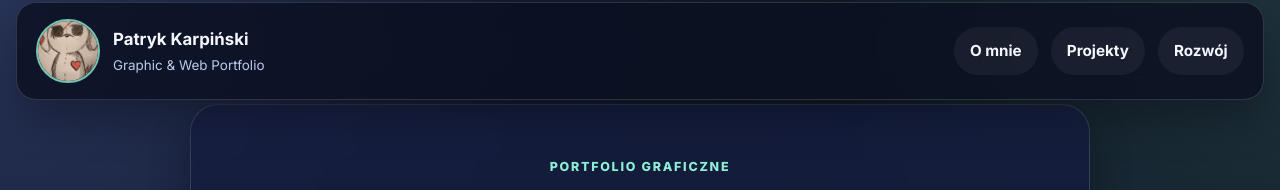
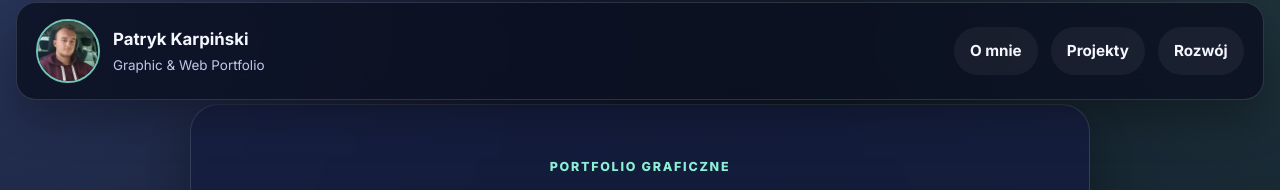
Before and after one commit to karpik122/karpik-strona, a plain HTML site: page index.html in a window 1280 px wide. Shown: the top 190 px of the page. Drawn offline with Linux system fonts and the light colour scheme.

Commit message:
Update portfolio page

```diff
--- a/index.html
+++ b/index.html
@@ -25,7 +25,7 @@
 <body>
   <div class="floating-bar">
     <div class="profile-mini">
-      <img src="images/heart.jpg" alt="Zdjęcie profilowe" width="64" height="64" fetchpriority="high" decoding="async" />
+      <img src="images/Me.jpg" alt="Zdjęcie profilowe" width="64" height="64" fetchpriority="high" decoding="async" />
       <div>
         <strong>Patryk Karpiński</strong>
         <span>Graphic & Web Portfolio</span>
```
Also changed, not shown: images/Me.jpg (added).
